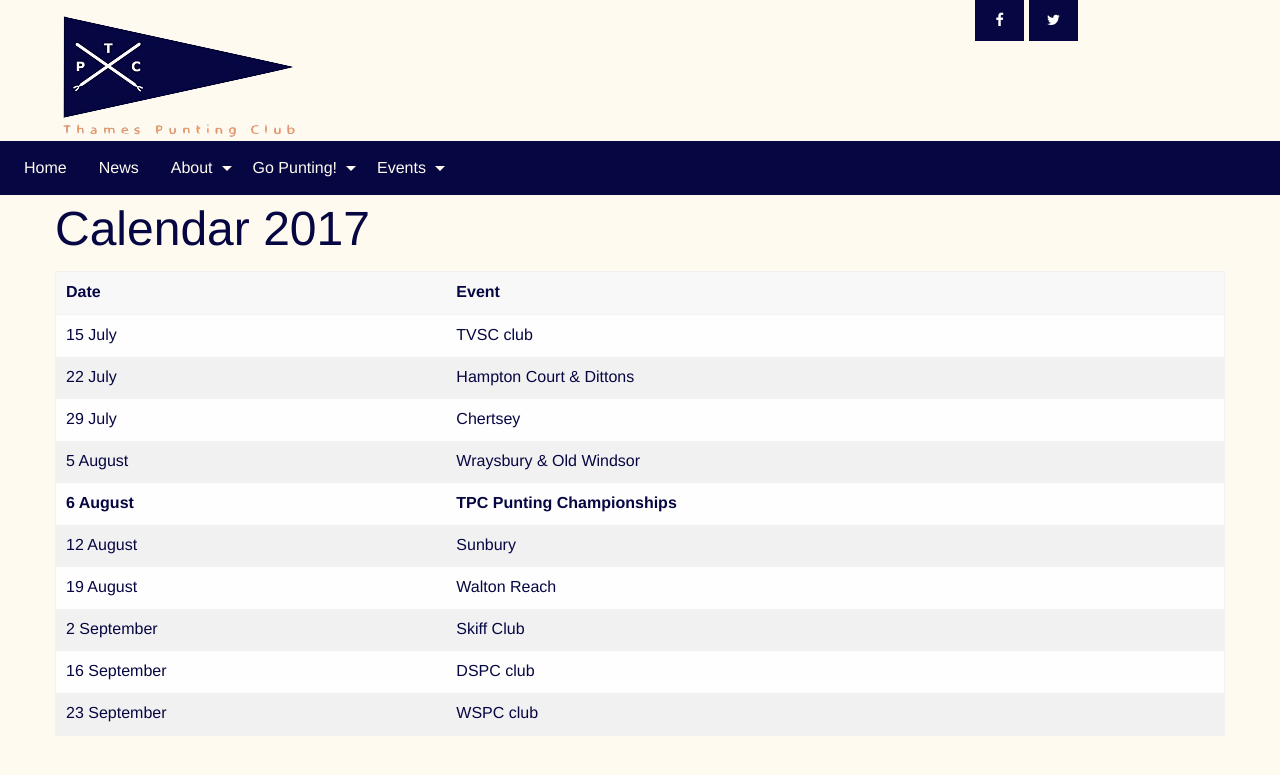
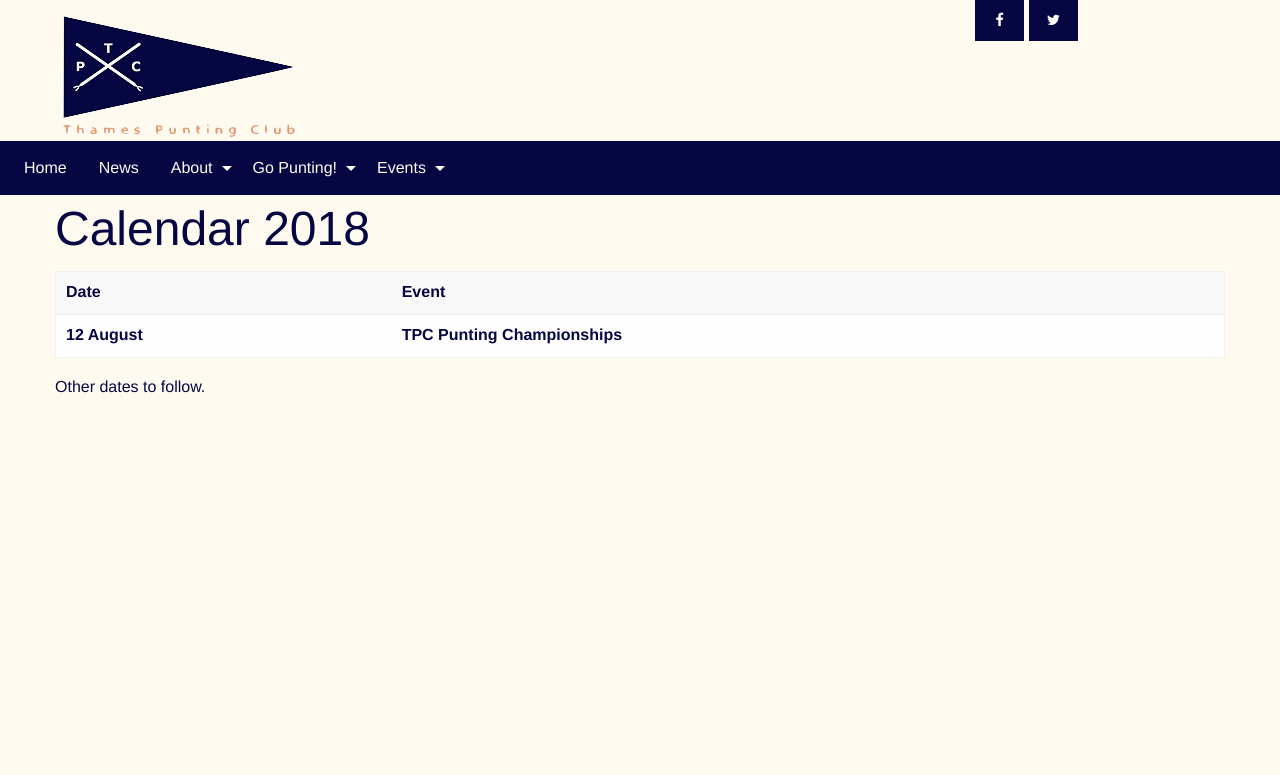
Before and after one commit to mrpsharp/thames-punting-club, a Jekyll site: the page built from calendar.md, in a window 1280 px wide. Shown: the top 775 px of the page. Built offline with Jekyll 4.4.1, drawn with Linux system fonts in a browser that asks for light colours; nearby versions of some CDN libraries.

Commit message:
Updated champ dates

```diff
--- a/calendar.md
+++ b/calendar.md
@@ -2,17 +2,10 @@
 title: Calendar
 layout: page
 ---
-# Calendar 2017
+# Calendar 2018
 
-| Date         | Event                         |
-|:-------------|:------------------------------|
-| 15 July      | TVSC club                     |
-| 22 July      | Hampton Court & Dittons       |
-| 29 July      | Chertsey                      |
-| 5 August     | Wraysbury & Old Windsor       |
-| **6 August** | **TPC Punting Championships** |
-| 12 August    | Sunbury                       |
-| 19 August    | Walton Reach                  |
-| 2 September  | Skiff Club                    |
-| 16 September | DSPC club                     |
-| 23 September | WSPC club                     |
+| Date          | Event                         |
+|:--------------|:------------------------------|
+| **12 August** | **TPC Punting Championships** |
+
+Other dates to follow.
--- a/championships.html
+++ b/championships.html
@@ -2,10 +2,10 @@
 title: Thames Punting Championships
 layout: page
 ---
-<h1>Thames Punting Championships 2017</h1>
+<h1>Thames Punting Championships 2018</h1>
 <div class="row">
 <div class="column medium-8">
-  <p>The TPC Regatta 2017 will take place from 10am - 4:30pm on Sunday 6th August. For information on entries and further details visit <a href="https://www.facebook.com/Thames-Punting-Club-306282322727882/">our Facebook page</a>.</p>
+  <p>The TPC Regatta 2018 will take place from 10am - 4:30pm on Sunday 12th August. For information on entries and further details visit <a href="https://www.facebook.com/Thames-Punting-Club-306282322727882/">our Facebook page</a>.</p>
   <h2>Directions</h2>
   <p>The Punting Championships takes place on the east bank of the Thames at Maidenhead, just downstream of Brunel's famous railway bridge.</p>
   <iframe src="https://www.google.com/maps/embed?pb=!1m18!1m12!1m3!1d9930.48905443797!2d-0.7095634319153077!3d51.520145679637274!2m3!1f0!2f0!3f0!3m2!1i1024!2i768!4f13.1!3m3!1m2!1s0x4876632ee58a108f%3A0x6016702c8bcfbb90!2sRiver+Rd%2C+Taplow%2C+Maidenhead%2C+Buckinghamshire+SL6!5e0!3m2!1sen!2suk!4v1468314680495" width="100%" height="450" frameborder="0" style="border:0" allowfullscreen></iframe>
```
Also changed, not shown: _posts/2018-03-25-champs.md (added, +5 -0 lines).
